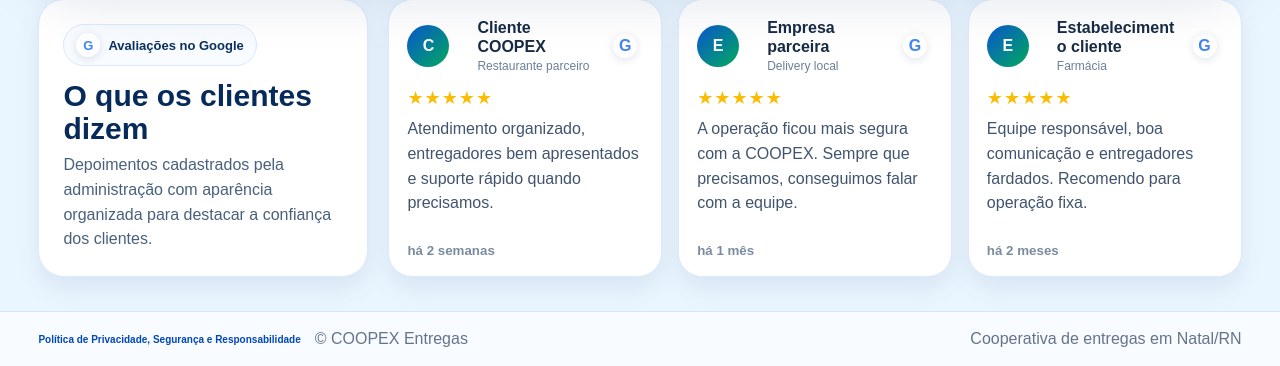
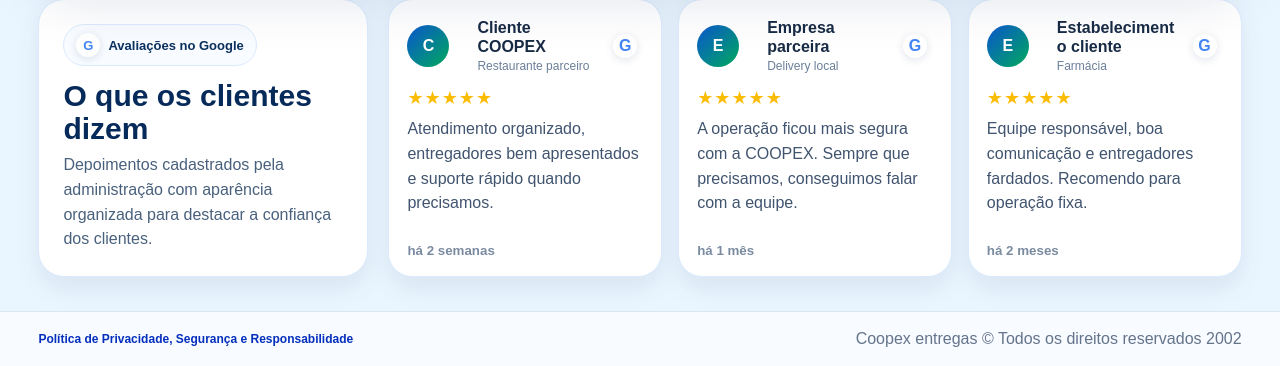
Before and after one commit to thalesalcantara/coopex-site, a Flask app: page / in a window 1280 px wide; the page is wider, and only the part inside the window is pictured. Shown: the part 862-1228 px from the top of that part. Run offline with Flask 3, Linux system fonts and the light colour scheme; data comes from the database, SQL or seed files in the repository.

Commit message:
Update index.html

```diff
--- a/templates/index.html
+++ b/templates/index.html
@@ -431,12 +431,11 @@
   <footer>
     <div class="container footer-grid">
       <div style="display:flex; gap:14px; align-items:center; flex-wrap:wrap;">
-        <a href="{{ url_for('politica_privacidade') }}" style="color:#0047b8; font-weight:800; font-size:10px;">
+        <a href="{{ url_for('politica_privacidade') }}" style="color:#042FBC; font-weight:800; font-size:12px;">
           Política de Privacidade, Segurança e Responsabilidade
         </a>
-        <span>© {{ cfg.nome_cooperativa }} Entregas</span>
       </div>
-      <span>Cooperativa de entregas em Natal/RN</span>
+      <span>Coopex entregas © Todos os direitos reservados 2002</span>
     </div>
   </footer>
 
```
